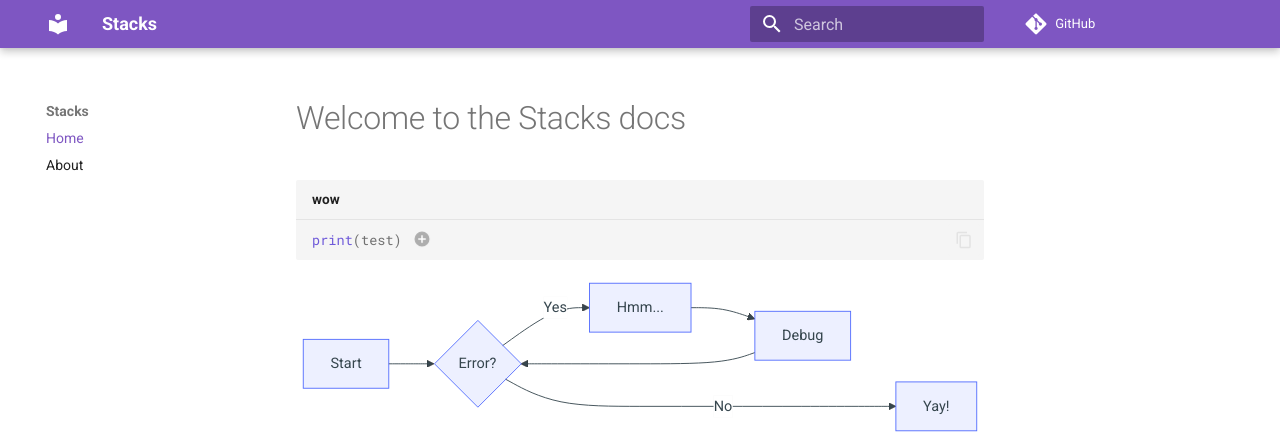
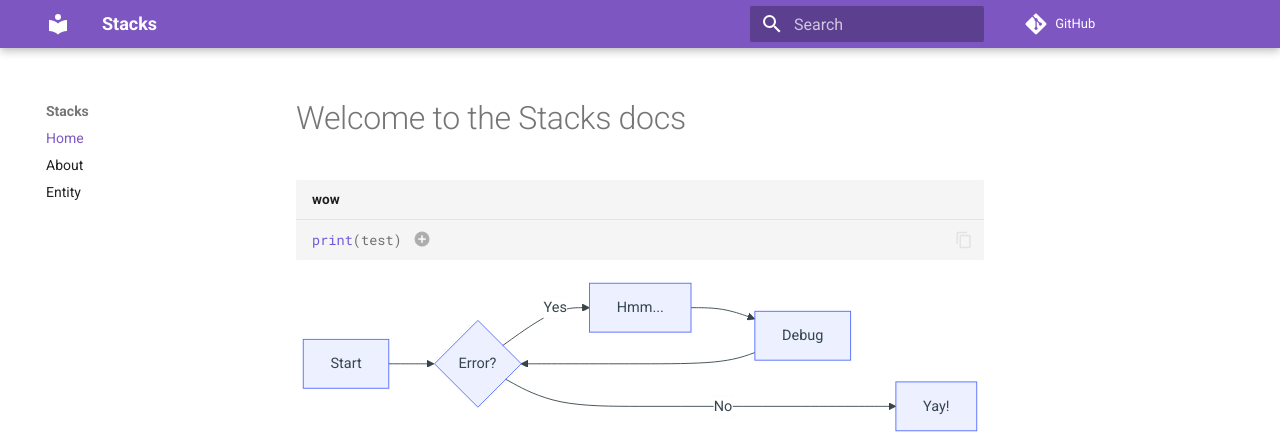
Before and after one commit to moritree/stacks, an MkDocs documentation site: the page built from docs/index.md, in a window 1280 px wide. Shown: the top 434 px of the page. Built offline with MkDocs 1.6.1 and Material for MkDocs 9.7.7, drawn with Linux system fonts in a browser that asks for light colours; comment, search, counter and statistics services are not loaded.

Commit message:
Add stub entity page

```diff
--- a/mkdocs.yml
+++ b/mkdocs.yml
@@ -26,3 +26,4 @@ markdown_extensions:
 nav:
   - Home: index.md
   - About: about.md
+  - Entity: entity.md
```
